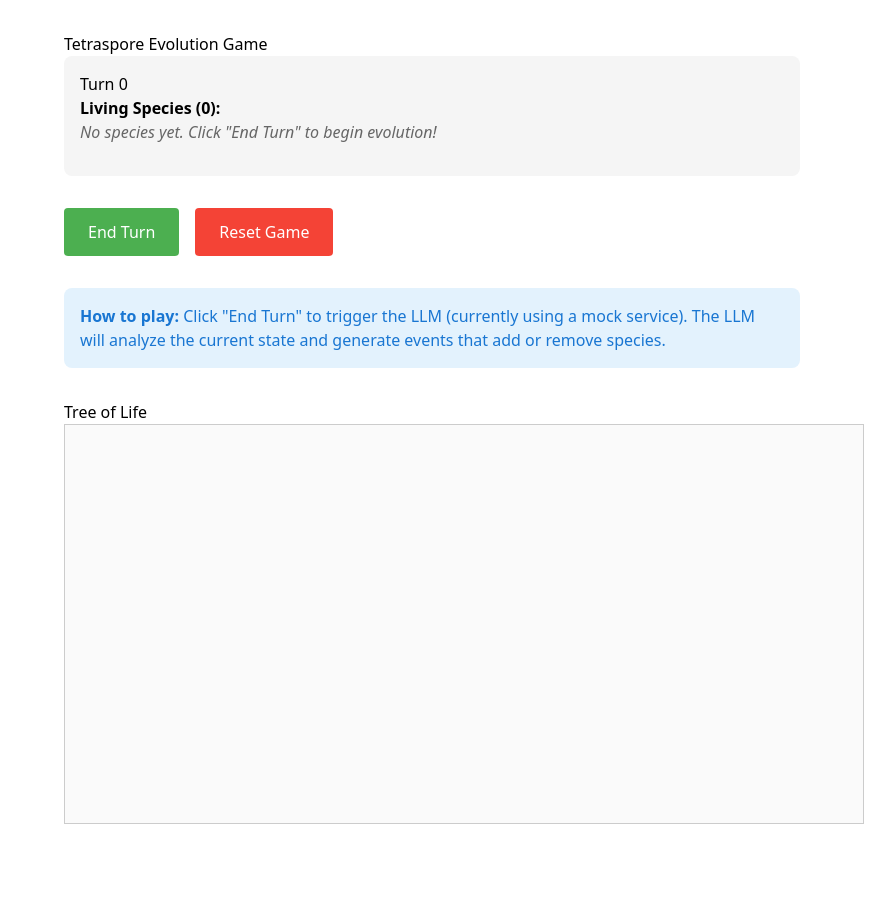
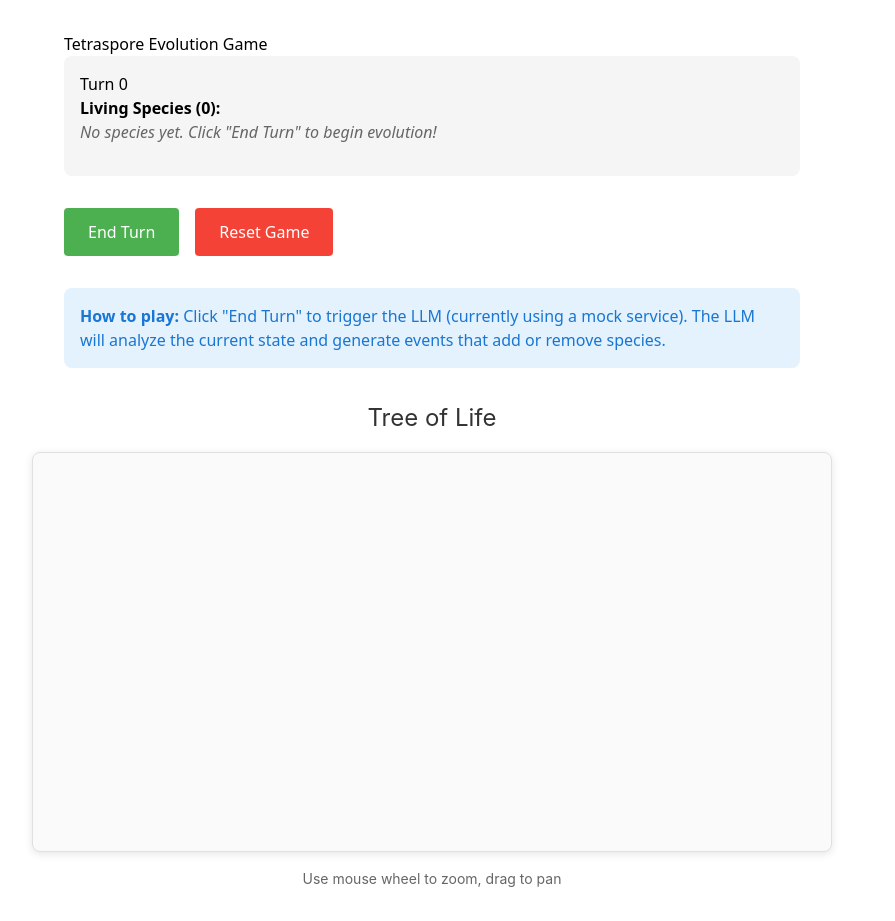
Before and after one commit to JoernStoehler/tetraspore, a React (Vite) app: page / in a window 1280 px wide. Shown: the whole page, without its empty margins (208-1103 px from the left). Before the commit the page ends 856 px from the top, so only its background shows below. Built offline with nearby package versions, Linux system fonts and the light colour scheme.

Commit message:
feat: implement D3 tree layout and styling

```diff
--- /dev/null
+++ b/src/components/TreeOfLife/TreeOfLife.css
@@ -0,0 +1,180 @@
+.tree-of-life-container {
+  display: flex;
+  flex-direction: column;
+  align-items: center;
+  font-family: -apple-system, BlinkMacSystemFont, 'Segoe UI', Roboto, sans-serif;
+}
+
+.tree-of-life-container h3 {
+  margin: 0 0 1rem 0;
+  color: #333;
+  font-size: 1.5rem;
+}
+
+.tree-of-life-svg {
+  border: 1px solid #e0e0e0;
+  background-color: #fafafa;
+  border-radius: 8px;
+  box-shadow: 0 2px 8px rgba(0, 0, 0, 0.1);
+  cursor: grab;
+}
+
+.tree-of-life-svg:active {
+  cursor: grabbing;
+}
+
+/* Edge styling */
+.tree-edge {
+  stroke: #ccc;
+  stroke-width: 2;
+  opacity: 0.6;
+  transition: opacity 0.3s ease;
+}
+
+.tree-edge:hover {
+  opacity: 1;
+  stroke-width: 3;
+}
+
+/* Node group transitions */
+.tree-node-group {
+  transition: transform 0.2s ease;
+}
+
+.tree-node-group:hover {
+  transform: scale(1.1);
+}
+
+/* Base node styling */
+.tree-node {
+  cursor: pointer;
+  transition: all 0.3s ease;
+  stroke-width: 3;
+}
+
+.tree-node:hover {
+  stroke-width: 4;
+  filter: brightness(1.1);
+}
+
+.tree-node:focus {
+  outline: none;
+  stroke-width: 5;
+  filter: drop-shadow(0 0 5px rgba(0, 0, 0, 0.3));
+}
+
+/* Node type specific styling */
+.tree-node-birth {
+  fill: #4CAF50;
+  stroke: #2E7D32;
+}
+
+.tree-node-birth:hover {
+  fill: #66BB6A;
+}
+
+.tree-node-alive {
+  fill: #2196F3;
+  stroke: #1565C0;
+}
+
+.tree-node-alive:hover {
+  fill: #42A5F5;
+}
+
+.tree-node-extinction {
+  fill: #F44336;
+  stroke: #C62828;
+}
+
+.tree-node-extinction:hover {
+  fill: #EF5350;
+}
+
+/* Text styling */
+.tree-node-label {
+  text-anchor: middle;
+  font-size: 12px;
+  fill: #333;
+  pointer-events: none;
+  font-weight: 500;
+}
+
+.tree-node-turn {
+  text-anchor: middle;
+  font-size: 10px;
+  fill: white;
+  font-weight: bold;
+  pointer-events: none;
+}
+
+/* Controls */
+.tree-controls {
+  margin-top: 1rem;
+  font-size: 0.875rem;
+  color: #666;
+  text-align: center;
+}
+
+/* Responsive design */
+@media (max-width: 768px) {
+  .tree-of-life-container h3 {
+    font-size: 1.25rem;
+  }
+
+  .tree-node-label {
+    font-size: 10px;
+  }
+
+  .tree-node-turn {
+    font-size: 8px;
+  }
+}
+
+/* Animations */
+@keyframes fadeIn {
+  from {
+    opacity: 0;
+    transform: scale(0.8);
+  }
+  to {
+    opacity: 1;
+    transform: scale(1);
+  }
+}
+
+.tree-node-group {
+  animation: fadeIn 0.5s ease-out;
+}
+
+/* Accessibility */
+@media (prefers-reduced-motion: reduce) {
+  .tree-node-group,
+  .tree-node,
+  .tree-edge {
+    transition: none;
+    animation: none;
+  }
+}
+
+/* High contrast mode support */
+@media (prefers-contrast: high) {
+  .tree-node-birth {
+    fill: #00E676;
+    stroke: #000;
+  }
+
+  .tree-node-alive {
+    fill: #2979FF;
+    stroke: #000;
+  }
+
+  .tree-node-extinction {
+    fill: #FF1744;
+    stroke: #000;
+  }
+
+  .tree-edge {
+    stroke: #000;
+  }
+}
--- a/src/components/TreeOfLife/TreeOfLife.tsx
+++ b/src/components/TreeOfLife/TreeOfLife.tsx
@@ -1,5 +1,8 @@
-import React from 'react';
+import { useEffect, useRef } from 'react';
+import * as d3 from 'd3';
 import { TreeNode, TreeOfLifeProps } from './types';
+import { computeTreeLayout, createEdgePath, getNodeRadius, getNodeClass } from './layout';
+import './TreeOfLife.css';
 
 // Hardcoded sample tree data for scaffold
 const SAMPLE_TREE_DATA: TreeNode[] = [
@@ -37,25 +40,6 @@ const SAMPLE_TREE_DATA: TreeNode[] = [
   }
 ];
 
-// Simple hardcoded positioning for scaffold - TODO: Replace with D3 tree layout in Task 2.3
-const getNodePosition = (node: TreeNode, width: number, height: number) => {
-  const centerX = width / 2;
-  const levelHeight = height / 4;
-
-  // Hardcoded x positions for our sample tree
-  switch (node.id) {
-    case 'root':
-      return { x: centerX, y: levelHeight };
-    case 'child1':
-      return { x: centerX - 150, y: levelHeight * 2 };
-    case 'child2':
-      return { x: centerX + 150, y: levelHeight * 2 };
-    case 'grandchild1':
-      return { x: centerX - 150, y: levelHeight * 3 };
-    default:
-      return { x: centerX, y: levelHeight * node.turn };
-  }
-};
 
 export function TreeOfLife({
   nodes = SAMPLE_TREE_DATA,
@@ -63,44 +47,83 @@ export function TreeOfLife({
   height,
   onNodeClick
 }: TreeOfLifeProps) {
+  const svgRef = useRef<SVGSVGElement>(null);
+  const gRef = useRef<SVGGElement>(null);
+
+  // Compute layout
+  const { layoutNodes, edges } = computeTreeLayout(nodes, width, height);
+
+  // Setup zoom/pan behavior
+  useEffect(() => {
+    if (!svgRef.current || !gRef.current) return;
+
+    const svg = d3.select(svgRef.current);
+    const g = d3.select(gRef.current);
+
+    // Create zoom behavior
+    const zoom = d3.zoom<SVGSVGElement, unknown>()
+      .scaleExtent([0.1, 4])
+      .on('zoom', (event) => {
+        g.attr('transform', event.transform.toString());
+      });
+
+    // Apply zoom behavior to svg
+    svg.call(zoom);
+
+    // Cleanup
+    return () => {
+      svg.on('.zoom', null);
+    };
+  }, []);
+
   const handleNodeClick = (node: TreeNode) => {
     if (onNodeClick) {
-      onNodeClick(node);
+      // Pass only the original TreeNode properties, not the layout extensions
+      const { id, name, parentId, turn, nodeType, speciesId } = node;
+      onNodeClick({ id, name, parentId, turn, nodeType, speciesId });
     }
   };
 
-  // TODO: Replace with D3.js tree layout in Task 2.3
-  // TODO: Add proper styling and animations in Task 2.3
+  return (
+    <div className="tree-of-life-container">
+      <h3>Tree of Life</h3>
+      <svg
+        ref={svgRef}
+        width={width}
+        height={height}
+        className="tree-of-life-svg"
+        role="img"
+        aria-label="Tree of Life visualization"
+      >
+        <g ref={gRef}>
+          {/* Render edges first (behind nodes) */}
+          <g className="edges">
+            {edges.map((edge, index) => (
+              <path
+                key={`edge-${index}`}
+                d={createEdgePath(edge)}
+                className="tree-edge"
+                fill="none"
+              />
+            ))}
+          </g>
+
+          {/* Render nodes */}
+          <g className="nodes">
+            {layoutNodes.map((node) => {
+              const radius = getNodeRadius(node.nodeType);
+              const nodeClass = getNodeClass(node.nodeType);
 
               return (
-    <div>
-      <h3>Tree of Life</h3>
-      <svg
-        width={width}
-        height={height}
-        role="img"
-        style={{
-          border: '1px solid #ccc',
-          backgroundColor: '#fafafa'
-        }}
+                <g
+                  key={node.id}
+                  className="tree-node-group"
+                  transform={`translate(${node.x}, ${node.y})`}
                 >
-        {/* TODO: Add connecting lines between parent-child nodes in Task 2.3 */}
-
-        {/* Render nodes as simple circles */}
-        {nodes.map((node) => {
-          const { x, y } = getNodePosition(node, width, height);
-
-          return (
-            <g key={node.id}>
                   {/* Node circle */}
                   <circle
-                cx={x}
-                cy={y}
-                r={20}
-                fill="#4CAF50"
-                stroke="#2E7D32"
-                strokeWidth={2}
-                style={{ cursor: 'pointer' }}
+                    r={radius}
+                    className={nodeClass}
                     role="button"
                     tabIndex={0}
                     onClick={() => handleNodeClick(node)}
@@ -109,36 +132,36 @@ export function TreeOfLife({
                         handleNodeClick(node);
                       }
                     }}
-              />
+                  >
+                    <title>{node.name} - Turn {node.turn}</title>
+                  </circle>
 
                   {/* Node label */}
                   <text
-                x={x}
-                y={y + 35}
-                textAnchor="middle"
-                fontSize="12"
-                fill="#333"
-                style={{ pointerEvents: 'none' }}
+                    y={radius + 20}
+                    className="tree-node-label"
                   >
                     {node.name}
                   </text>
 
                   {/* Turn indicator */}
                   <text
-                x={x}
-                y={y + 6}
-                textAnchor="middle"
-                fontSize="10"
-                fill="white"
-                fontWeight="bold"
-                style={{ pointerEvents: 'none' }}
+                    y={5}
+                    className="tree-node-turn"
                   >
                     T{node.turn}
                   </text>
                 </g>
               );
             })}
+          </g>
+        </g>
       </svg>
+      <div className="tree-controls">
+        <p>Use mouse wheel to zoom, drag to pan</p>
+      </div>
     </div>
   );
 }
+
+export default TreeOfLife;
--- a/src/components/TreeOfLife/index.ts
+++ b/src/components/TreeOfLife/index.ts
@@ -1,6 +1,6 @@
 /**
  * Public exports for the TreeOfLife component module.
- * Only exports types that other modules will use.
  */
 
+export { TreeOfLife } from './TreeOfLife';
 export type { TreeNode, TreeOfLifeProps } from './types';
--- /dev/null
+++ b/src/components/TreeOfLife/layout.ts
@@ -0,0 +1,149 @@
+import * as d3 from 'd3';
+import { TreeNode } from './types';
+
+export interface LayoutNode extends TreeNode {
+  x: number;
+  y: number;
+  depth: number;
+  height: number;
+}
+
+export interface Edge {
+  source: LayoutNode;
+  target: LayoutNode;
+}
+
+/**
+ * Converts flat node array to D3 hierarchy structure
+ */
+export function createHierarchy(nodes: TreeNode[]): d3.HierarchyNode<TreeNode> {
+  // Create a map for quick lookup
+  const nodeMap = new Map<string, TreeNode>();
+  nodes.forEach(node => nodeMap.set(node.id, node));
+
+  // Find root nodes (no parent)
+  const roots = nodes.filter(node => node.parentId === null);
+
+  if (roots.length === 0) {
+    throw new Error('No root node found in tree data');
+  }
+
+  // Build hierarchy using d3.stratify
+  const stratify = d3.stratify<TreeNode>()
+    .id(d => d.id)
+    .parentId(d => d.parentId);
+
+  return stratify(nodes);
+}
+
+/**
+ * Computes tree layout and returns nodes with x,y coordinates
+ */
+export function computeTreeLayout(
+  nodes: TreeNode[],
+  width: number,
+  height: number
+): { layoutNodes: LayoutNode[], edges: Edge[] } {
+  if (nodes.length === 0) {
+    return { layoutNodes: [], edges: [] };
+  }
+
+  // Create hierarchy
+  const root = createHierarchy(nodes);
+
+  // Create tree layout
+  const treeLayout = d3.tree<TreeNode>()
+    .size([width - 100, height - 100]); // Leave margin
+
+  // Apply layout
+  const tree = treeLayout(root);
+
+  // Extract layout nodes with coordinates
+  const layoutNodes: LayoutNode[] = [];
+  const edges: Edge[] = [];
+
+  tree.each((node) => {
+    const layoutNode: LayoutNode = {
+      ...node.data,
+      x: node.x + 50, // Add margin
+      y: node.y + 50, // Add margin
+      depth: node.depth,
+      height: node.height
+    };
+    layoutNodes.push(layoutNode);
+  });
+
+  // Create edges
+  tree.links().forEach(link => {
+    const sourceNode = layoutNodes.find(n => n.id === link.source.data.id);
+    const targetNode = layoutNodes.find(n => n.id === link.target.data.id);
+
+    if (sourceNode && targetNode) {
+      edges.push({
+        source: sourceNode,
+        target: targetNode
+      });
+    }
+  });
+
+  // Ensure nodes are aligned by turn (leveled structure)
+  alignNodesByTurn(layoutNodes, height);
+
+  return { layoutNodes, edges };
+}
+
+/**
+ * Aligns nodes horizontally by their turn value for a leveled tree structure
+ */
+function alignNodesByTurn(nodes: LayoutNode[], height: number): void {
+  // Find max turn
+  const maxTurn = Math.max(...nodes.map(n => n.turn));
+
+  if (maxTurn === 0) return;
+
+  // Calculate y position for each turn level
+  const levelHeight = (height - 100) / (maxTurn + 1);
+
+  // Align nodes by turn
+  nodes.forEach(node => {
+    node.y = 50 + (node.turn * levelHeight);
+  });
+}
+
+/**
+ * Creates a curved path string for drawing edges between nodes
+ */
+export function createEdgePath(edge: Edge): string {
+  const { source, target } = edge;
+
+  // Create a curved path using cubic bezier
+  const midY = (source.y + target.y) / 2;
+
+  return `M ${source.x},${source.y}
+          C ${source.x},${midY}
+            ${target.x},${midY}
+            ${target.x},${target.y}`;
+}
+
+/**
+ * Determines node radius based on node type
+ */
+export function getNodeRadius(nodeType: TreeNode['nodeType']): number {
+  switch (nodeType) {
+    case 'birth':
+      return 22;
+    case 'alive':
+      return 20;
+    case 'extinction':
+      return 18;
+    default:
+      return 20;
+  }
+}
+
+/**
+ * Gets CSS class for node based on type
+ */
+export function getNodeClass(nodeType: TreeNode['nodeType']): string {
+  return `tree-node tree-node-${nodeType}`;
+}
--- a/vite.config.ts
+++ b/vite.config.ts
@@ -11,10 +11,5 @@ export default defineConfig({
   preview: {
     port: parseInt(process.env.VITE_PREVIEW_PORT || '3001'),
     host: true
-  },
-  test: {
-    globals: true,
-    environment: 'jsdom',
-    setupFiles: ['./src/test-setup.ts']
   }
 })
```
Also changed, not shown: 1 other file (tests, documents, lock files or other folders). Lines whose indentation alone changed are shown as unchanged.
